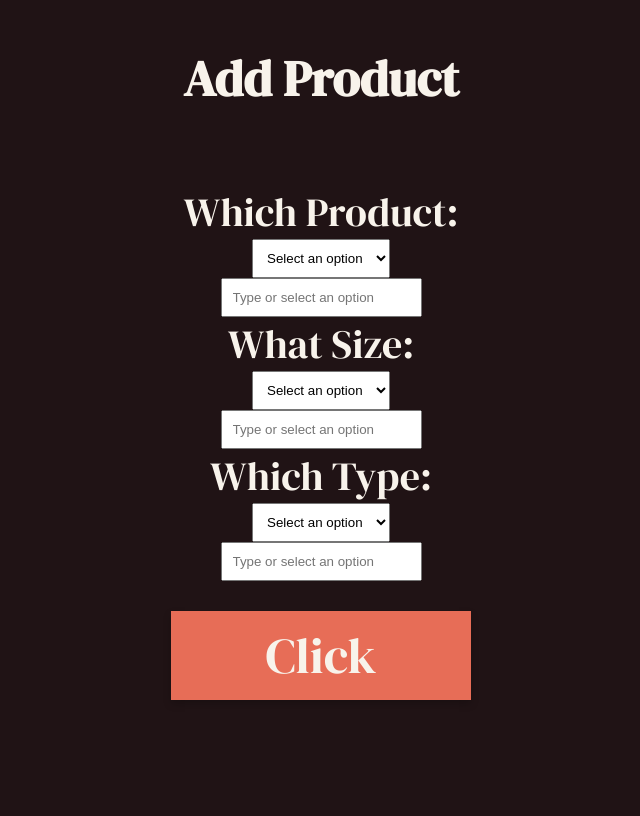
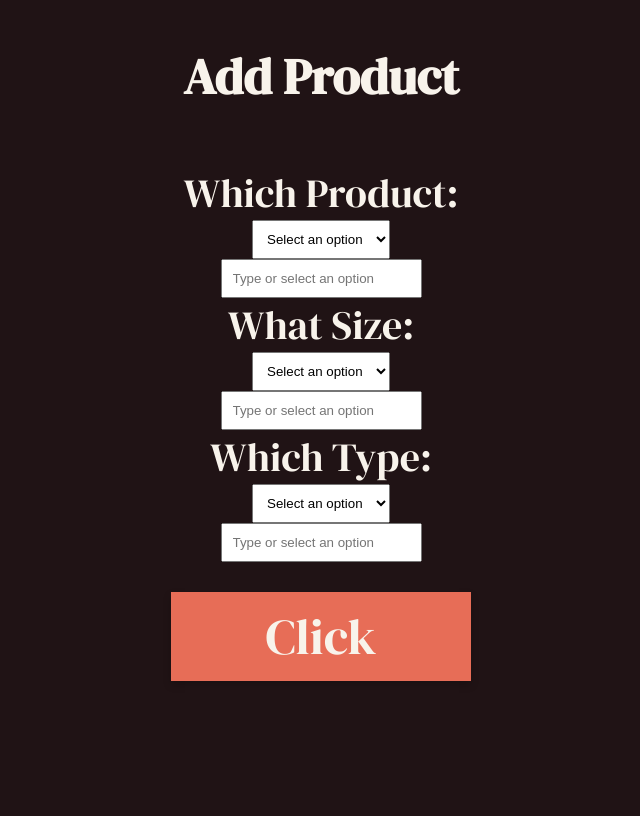
Before and after one commit to Roopkd/6-Royal-s-Textile, a Flask app: page /add in a window 1280 px wide. Shown: the whole page, without its empty margins (319-959 px from the left). After the commit the page ends 681 px from the top, so only its background shows below. Run offline with Flask 2, Linux system fonts and the light colour scheme; data comes from the database, SQL or seed files in the repository.

Commit message:
Update styles.css

```diff
--- a/static/styles.css
+++ b/static/styles.css
@@ -3,7 +3,7 @@
 body {
     font-family: 'DM Serif Display', serif;
     background: #201315;
-    height: 100vh;
+    height: auto;
     display: flex;
     justify-content: center;
     align-items: center;
@@ -27,8 +27,8 @@
 }
 
 form {
-    width: 70vh:
-    height: 80vh;
+    width: 70vw:
+    height: auto;
     display: flex;
     justify-content: center;
     align-items: center;
@@ -42,8 +42,7 @@
 }
 
 h1 {
-    position: absolute;
-    top: 10px;
+    justify-self: top;
     font-size: 50px;
     color: #f8f3eb;
 }
```
